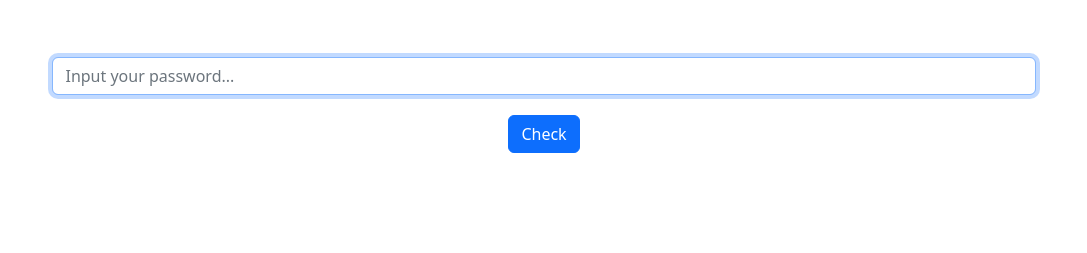
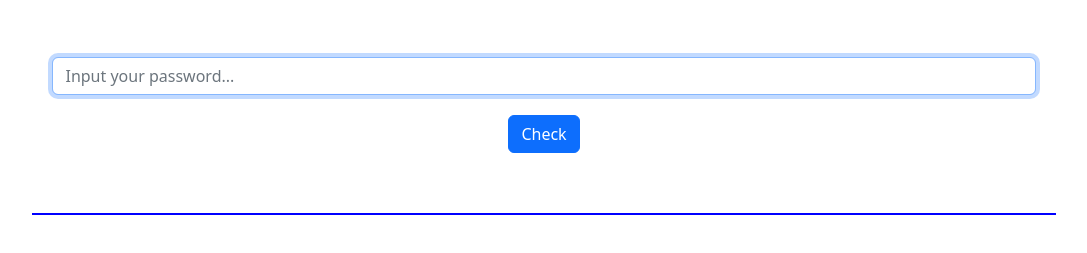
Before and after one commit to gianlucca-q/Password-Validator, a plain HTML site: page index.html in a window 1280 px wide. Shown: the part 125-378 px from the top of the page, without its empty margins (96-1183 px from the left). Drawn offline with Linux system fonts and the light colour scheme.

Commit message:
Update style.css

```diff
--- a/style.css
+++ b/style.css
@@ -41,7 +41,7 @@
   max-width: max-content;
 }
 
-#contResultArea {
+#errorArea {
   border: solid 1px blue;
 }
 
```
